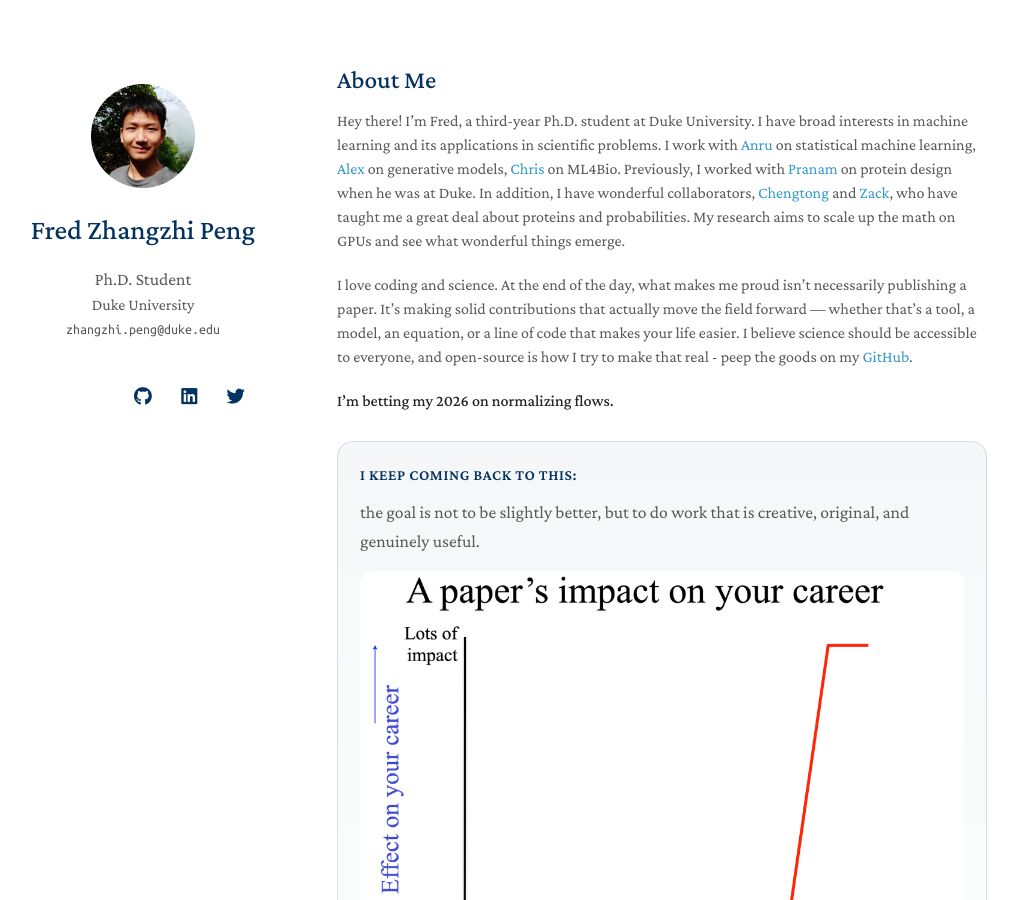
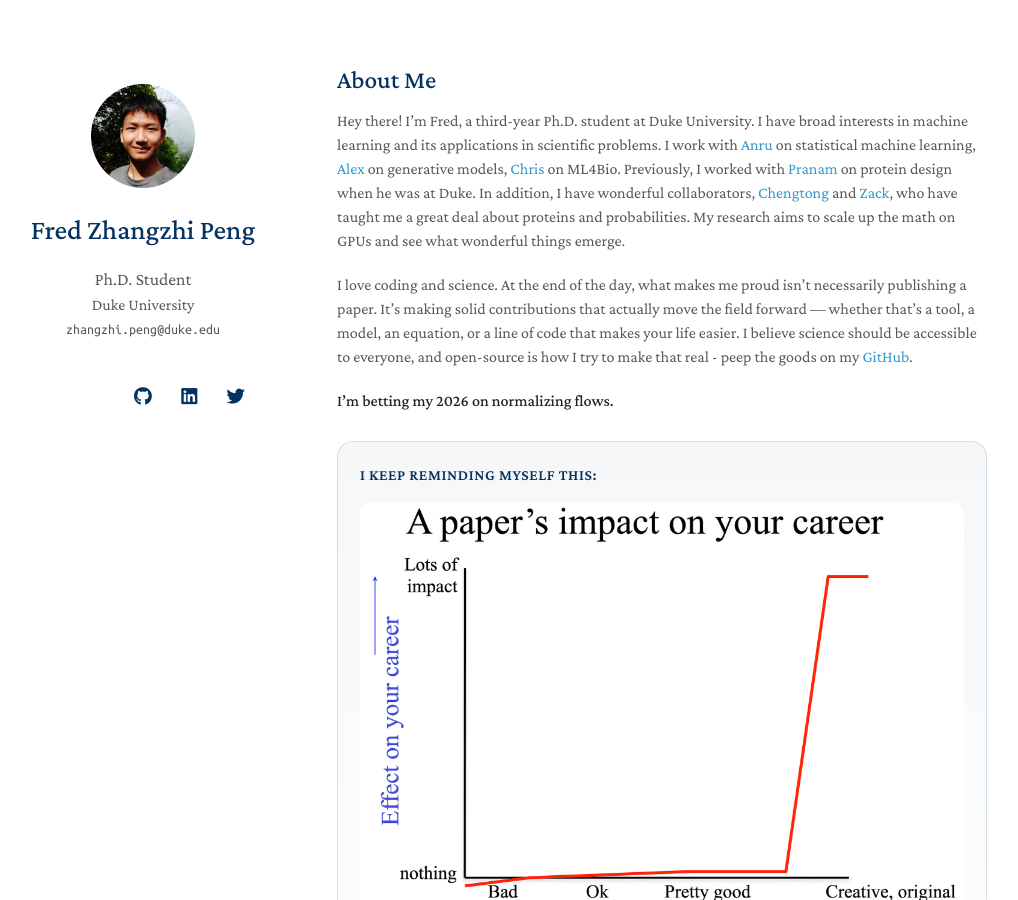
Before and after one commit to pengzhangzhi/home, a Jekyll site: the page built from index.md, in a window 1280 px wide and 900 px high. Shown: the whole window, without its empty margins (133-1151 px from the left). Built offline with Jekyll 4.4.1, drawn with Linux system fonts in a browser that asks for light colours; nearby versions of some CDN libraries; a style sheet for code colours, icons or effects is not loaded; our own code applies the rules of GitHub Pages for plain Markdown files.

Commit message:
Update index.md

```diff
--- a/index.md
+++ b/index.md
@@ -13,8 +13,7 @@ I love coding and science. At the end of the day, what makes me proud isn’t ne
 **I'm betting my 2026 on normalizing flows.**
 
 <div class="north-star-callout">
-  <p class="north-star-callout__lead">I keep coming back to this:</p>
-  <p class="north-star-callout__quote">the goal is not to be slightly better, but to do work that is creative, original, and genuinely useful.</p>
+  <p class="north-star-callout__lead">I keep reminding myself this:</p>
   <figure class="north-star-callout__figure">
     <img src="./assets/img/impact.jpg" alt="A figure showing that paper quality has little effect until work becomes creative, original, and good, at which point impact rises sharply." />
   </figure>
```
